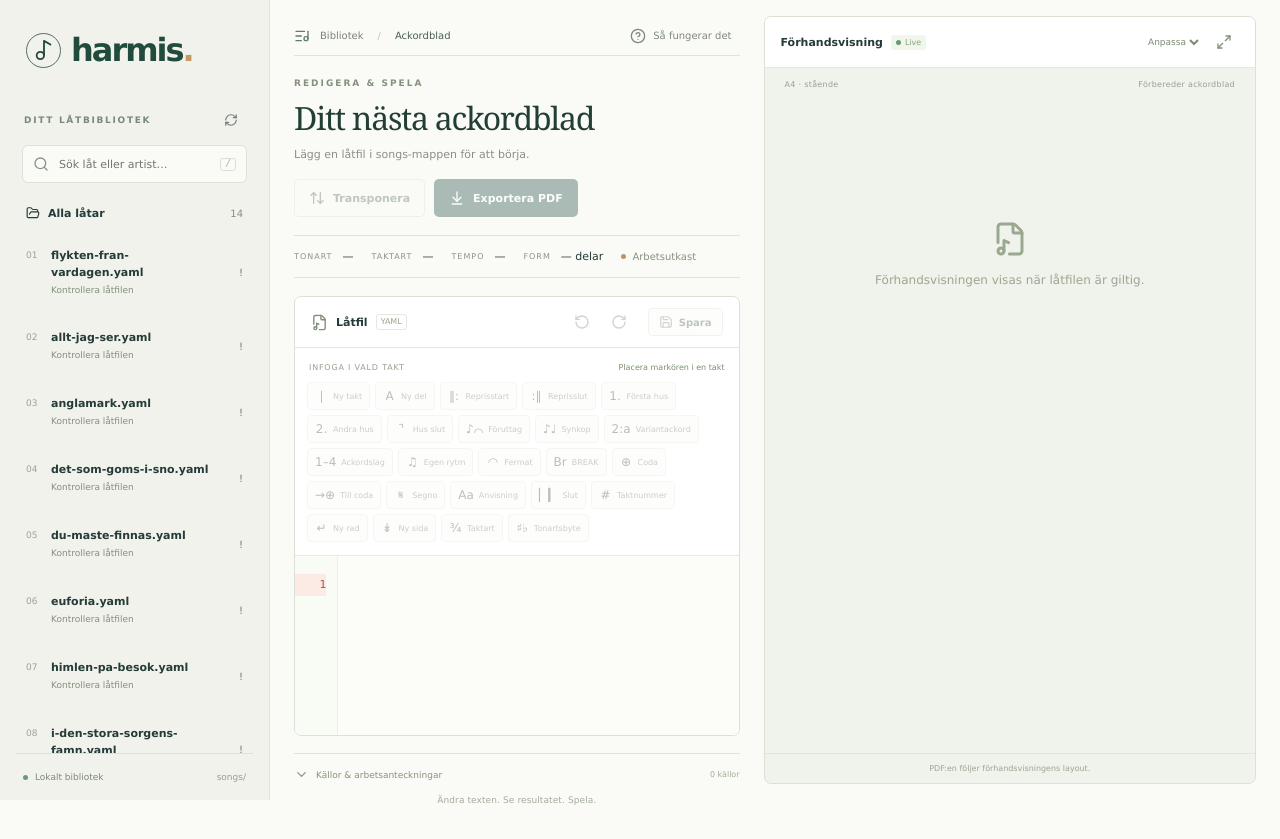
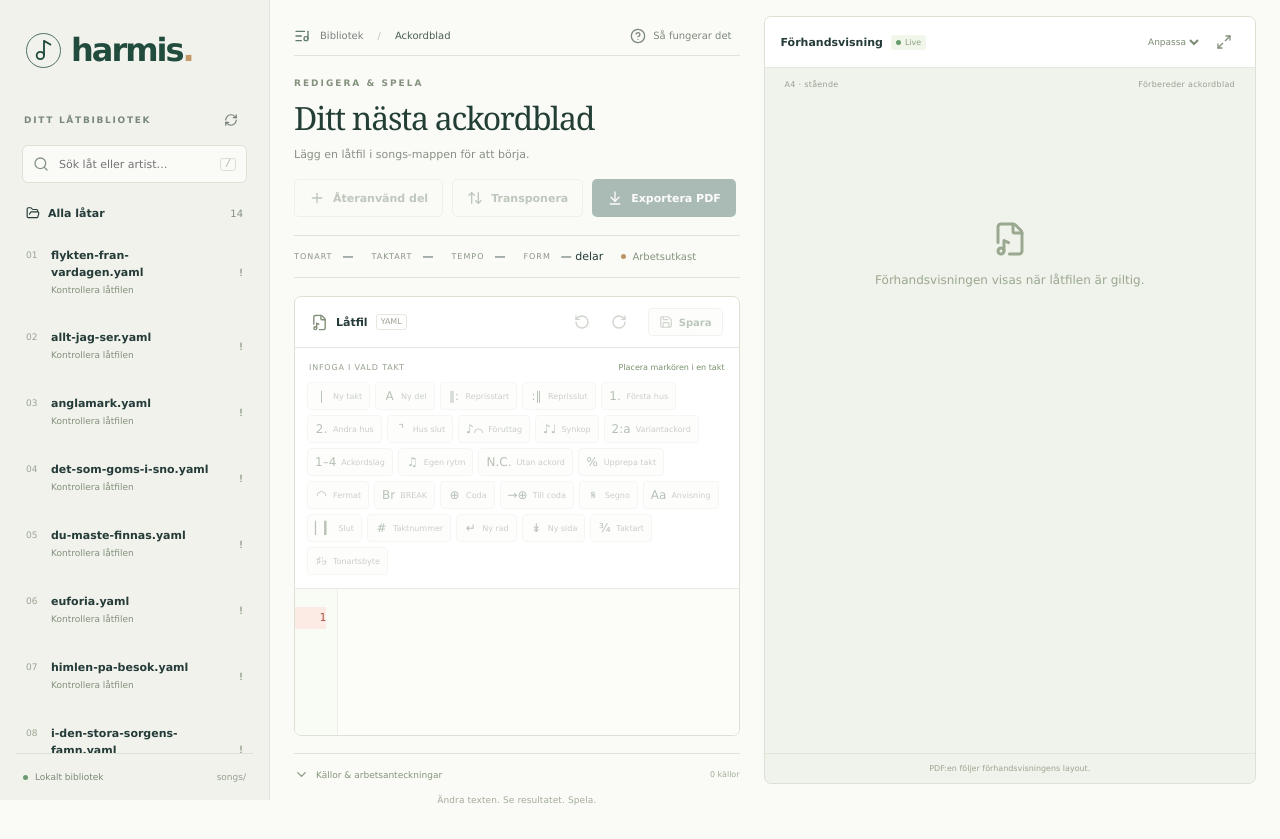
Before and after one commit to RightNiceGames/harmisgenerator, a Next.js app: page / in a window 1280 px wide. Built offline with nearby package versions, Linux system fonts and the light colour scheme.

Commit message:
feat: reuse song sections and support N.C. and bar repeats

```diff
--- a/components/editor.tsx
+++ b/components/editor.tsx
@@ -2,7 +2,7 @@
 import { useCallback, useEffect, useMemo, useRef, useState } from 'react';
 import { ArrowDownToLine, ArrowUpDown, Check, ChevronDown, CircleHelp, FileMusic, FolderOpen, ListMusic, LoaderCircle, Maximize2, Music2, Plus, RefreshCw, RotateCcw, RotateCw, Save, Search, X } from 'lucide-react';
 import { readSong, pretty, SongError, transposeText } from '@/lib/song';
-import { EditAction, insertFeature, selectedBar } from '@/lib/edit';
+import { EditAction, insertFeature, selectedBar, appendFormStep } from '@/lib/edit';
 import type { SongEntry } from '@/lib/storage';
 
 type Props = { initialSongs: SongEntry[]; initialId: string; initial: { text: string; revision: string } };
@@ -12,6 +12,7 @@ const musicalTools: { action: EditAction; mark: string; label: string }[] = [
   { action: 'hus1', mark: '1.', label: 'Första hus' }, { action: 'hus2', mark: '2.', label: 'Andra hus' }, { action: 'hus_slut', mark: '⌝', label: 'Hus slut' },
   { action: 'foruttag', mark: '♪⌒', label: 'Föruttag' }, { action: 'offbeat', mark: '♪♩', label: 'Synkop' },
   { action: 'variant', mark: '2:a', label: 'Variantackord' }, { action: 'slag', mark: '1–4', label: 'Ackordslag' }, { action: 'rytm', mark: '♫', label: 'Egen rytm' },
+  { action: 'nc', mark: 'N.C.', label: 'Utan ackord' }, { action: 'repeat_bar', mark: '%', label: 'Upprepa takt' },
   { action: 'fermat', mark: '◠', label: 'Fermat' }, { action: 'break', mark: 'Br', label: 'BREAK' },
   { action: 'coda', mark: '⊕', label: 'Coda' }, { action: 'coda_hopp', mark: '→⊕', label: 'Till coda' },
   { action: 'segno', mark: '𝄋', label: 'Segno' }, { action: 'anvisning', mark: 'Aa', label: 'Anvisning' },
@@ -30,6 +31,7 @@ export function Editor({ initialSongs, initialId, initial }: Props) {
   const [search, setSearch] = useState(''), [pages, setPages] = useState<string[]>([]), [previewText, setPreviewText] = useState('');
   const [saving, setSaving] = useState(false), [loading, setLoading] = useState(false), [exporting, setExporting] = useState(false), [rendering, setRendering] = useState(false);
   const [notice, setNotice] = useState(''), [requestError, setRequestError] = useState(''), [renderError, setRenderError] = useState('');
+  const [formOpen, setFormOpen] = useState(false), [formPart, setFormPart] = useState(''), [formTimes, setFormTimes] = useState(1);
   const [cursor, setCursor] = useState(0), [help, setHelp] = useState(false), [sources, setSources] = useState(false), [transpose, setTranspose] = useState(false);
   const [target, setTarget] = useState('C'), [spelling, setSpelling] = useState<'b' | '#'>('b'), [wide, setWide] = useState(false);
   const [zoom, setZoom] = useState('fit');
@@ -155,6 +157,12 @@ export function Editor({ initialSongs, initialId, initial }: Props) {
     }
     catch (e) { setRequestError(e instanceof Error ? e.message : 'Kunde inte infoga.'); }
   }
+  function appendPart() {
+    try {
+      edit(appendFormStep(text, formPart, formTimes));
+      setFormOpen(false);
+    } catch (e) { setRequestError(e instanceof Error ? e.message : 'Kunde inte återanvända delen.'); }
+  }
   function doTranspose() {
     try {
       const minor = parsed.song?.grundtonart.endsWith('m') ? 'm' : '';
@@ -190,9 +198,11 @@ export function Editor({ initialSongs, initialId, initial }: Props) {
       <div className="editing-column">
       <header className="topbar"><div className="breadcrumb"><ListMusic size={16}/><span>Bibliotek</span><span className="breadcrumb-slash">/</span><span>Ackordblad</span></div><button className="text-button" onClick={() => setHelp(true)}><CircleHelp size={16}/>Så fungerar det</button></header>
       <section className="song-header"><div><div className="eyebrow">REDIGERA & SPELA</div><h1>{parsed.song?.titel || current?.title || 'Ditt nästa ackordblad'}</h1><p>{parsed.song?.artist || current?.artist || 'Lägg en låtfil i songs-mappen för att börja.'}{parsed.song?.version && <span className="version-label">{parsed.song.version}</span>}</p></div>
-        <div className="header-actions"><button className="button secondary" onClick={() => { setTarget((parsed.song?.grundtonart || 'C').replace(/m$/,'')); setTranspose(!transpose); }} disabled={!parsed.song || busy}><ArrowUpDown size={16}/>Transponera</button><button className="button primary" onClick={exportPdf} disabled={!parsed.song || busy || exporting}>{exporting ? <LoaderCircle size={16} className="spin"/> : <ArrowDownToLine size={16}/>}Exportera PDF</button></div>
+        <div className="header-actions"><button className="button secondary" disabled={!parsed.song || busy} onClick={() => { setFormPart(parsed.song?.delar[0]?.namn ?? ''); setFormTimes(1); setFormOpen(!formOpen); }}><Plus size={16}/>Återanvänd del</button><button className="button secondary" onClick={() => { setTarget((parsed.song?.grundtonart || 'C').replace(/m$/,'')); setTranspose(!transpose); }} disabled={!parsed.song || busy}><ArrowUpDown size={16}/>Transponera</button><button className="button primary" onClick={exportPdf} disabled={!parsed.song || busy || exporting}>{exporting ? <LoaderCircle size={16} className="spin"/> : <ArrowDownToLine size={16}/>}Exportera PDF</button></div>
       </section>
       <div className="song-facts"><span><i>TONART</i><b>{parsed.song ? pretty(parsed.song.grundtonart) : '—'}</b></span><span><i>TAKTART</i><b>{parsed.song?.taktart || '—'}</b></span><span><i>TEMPO</i><b>{parsed.song?.tempo ? `${parsed.song.tempo} bpm` : '—'}</b></span><span><i>FORM</i><b>{parsed.song?.delar.length ?? '—'} delar</b></span><span className="draft-status"><span className={`status-dot ${parsed.song?.status === 'granskad' ? 'reviewed' : ''}`}/>{parsed.song?.status === 'granskad' ? 'Granskad' : 'Arbetsutkast'}</span></div>
+      {parsed.song?.spelordning && <div className="form-summary" aria-label="Spelordning"><strong>Spelordning</strong><p>{parsed.song.spelordning.map(step=>`${step.del}${step.ganger>1 ? ` × ${step.ganger}` : ''}`).join(' → ')} → SLUT</p></div>}
+      {formOpen && <section className="transpose-panel" aria-label="Återanvänd låtdel"><div><strong>Lägg till en återkomst</strong><p>Delen läggs sist i spelordningen. Du kan ändra ordningen i låtfilens spelordning.</p></div><label>Låtdel<select aria-label="Låtdel att återanvända" value={formPart} onChange={e=>setFormPart(e.target.value)}>{parsed.song?.delar.map((part,i)=><option key={i} value={part.namn}>{part.namn}</option>)}</select></label><label>Antal gånger<select aria-label="Antal gånger" value={formTimes} onChange={e=>setFormTimes(Number(e.target.value))}>{Array.from({length:16},(_,i)=><option key={i+1} value={i+1}>{i+1}</option>)}</select></label><button className="button primary" onClick={appendPart} disabled={!parsed.song || busy}>Lägg sist i formen</button><button className="icon-button" aria-label="Stäng återanvändning" onClick={()=>setFormOpen(false)}><X size={18}/></button></section>}
       {transpose && <section className="transpose-panel" aria-label="Transponera låten"><div><strong>Välj ny tonart</strong><p>Ackorden och tonarten ändras i texten. Spara för att uppdatera låtfilen.</p></div><label>Måltonart<select aria-label="Måltonart" value={target} onChange={e => setTarget(e.target.value)}>{['C','Db','C#','D','Eb','D#','E','F','Gb','F#','G','Ab','G#','A','Bb','A#','B'].map(n => <option key={n} value={n}>{pretty(n)}{parsed.song?.grundtonart.endsWith('m') ? 'm' : ''}</option>)}</select></label><label>Förtecken<select aria-label="Förtecken" value={spelling} onChange={e => setSpelling(e.target.value as 'b'|'#')}><option value="b">♭ B-förtecken</option><option value="#">♯ Korsförtecken</option></select></label><button className="button primary" onClick={doTranspose}>Transponera</button><button className="icon-button" aria-label="Stäng transponering" onClick={() => setTranspose(false)}><X size={18}/></button></section>}
       {requestError && <div className="error-banner" role="alert">{requestError}<button className="icon-button" aria-label="Stäng felmeddelande" onClick={() => setRequestError('')}><X size={16}/></button></div>}
         <section className="editor-panel" aria-label="Låtfil">
--- a/lib/edit.ts
+++ b/lib/edit.ts
@@ -1,7 +1,7 @@
 import { isMap, isSeq, parseDocument } from 'yaml';
-import { asBar, readSong } from './song';
+import { asBar, readSong, parseSongDocument } from './song';
 export function selectedBar(text: string, cursor: number): { section: number; bar: number } | undefined {
-  const doc = parseDocument(text);
+  const doc = parseSongDocument(text);
   const sections = doc.get('delar', true);
   if (!isSeq(sections)) return;
   let nearest: { section: number; bar: number } | undefined;
@@ -16,15 +16,18 @@ export function selectedBar(text: string, cursor: number): { section: number; ba
   });
   return nearest;
 }
-export type EditAction = 'takt' | 'del' | 'repris_start' | 'repris_slut' | 'hus1' | 'hus2' | 'hus_slut' | 'foruttag' | 'offbeat' | 'fermat' | 'break' | 'coda' | 'coda_hopp' | 'segno' | 'anvisning' | 'slut' | 'radbrytning' | 'sidbrytning' | 'nummer' | 'taktart' | 'tonart' | 'variant' | 'slag' | 'rytm';
+export type EditAction = 'takt' | 'del' | 'repris_start' | 'repris_slut' | 'hus1' | 'hus2' | 'hus_slut' | 'foruttag' | 'offbeat' | 'fermat' | 'break' | 'coda' | 'coda_hopp' | 'segno' | 'anvisning' | 'slut' | 'radbrytning' | 'sidbrytning' | 'nummer' | 'taktart' | 'tonart' | 'variant' | 'slag' | 'rytm' | 'nc' | 'repeat_bar';
 export function insertFeature(text: string, cursor: number, action: EditAction): { text: string; cursor: number } {
-  const song = readSong(text), doc = parseDocument(text);
+  const song = readSong(text), doc = parseSongDocument(text);
   const selected = selectedBar(text, cursor);
   let destination: (string | number)[];
   if (action === 'del') {
     const sections = doc.get('delar', true);
     if (!isSeq(sections)) throw new Error('Låtdelar saknas.');
-    sections.add(doc.createNode({ namn: 'Ny del', takter: ['C', 'C', 'F', 'G7'] }));
+    let name = 'Ny del';
+    for (let i=2; song.delar.some(part=>part.namn===name); i++) name = `Ny del ${i}`;
+    sections.add(doc.createNode({ namn: name, takter: ['C', 'C', 'F', 'G7'] }));
+    if (song.spelordning) doc.set('spelordning', [...song.spelordning, {del:name,ganger:1}]);
     destination = ['delar', song.delar.length, 'namn'];
   } else {
     if (!selected) throw new Error('Placera markören i den takt du vill ändra.');
@@ -43,6 +46,7 @@ export function insertFeature(text: string, cursor: number, action: EditAction):
     } else {
       const data = { ...asBar(song.delar[section].takter[bar]) };
       const values: Record<string, Record<string, unknown>> = {
+        nc: { ackord: 'N.C.' }, repeat_bar: { ackord: '%' },
         slag: { slag: data.slag ?? data.ackord.trim().split(/\s+/).map((_, i, chords) => 1 + Math.floor(i * (beats / chords.length) * 4) / 4) },
         rytm: { rytm: data.rytm ?? [0, 1, 3].map(offset => ({ slag: 1 + offset * denominator / 8, notvarde: 8 })).filter(note => note.slag + denominator / 8 <= beats + 1) },
         variant: { varianter: [...(data.varianter ?? []), { gang: Math.max(1, ...(data.varianter ?? []).map(v => v.gang)) + 1, ackord: data.ackord, ...(data.slag ? { slag: data.slag } : {}) }] },
@@ -58,6 +62,9 @@ export function insertFeature(text: string, cursor: number, action: EditAction):
       if ((action === 'foruttag' || action === 'offbeat') && data.rytm) throw new Error('Ta bort rytm-raderna innan du infogar en synkop.');
       let node = doc.getIn(destination, true);
       if (!isMap(node)) { const old = node; const replacement = doc.createNode(data); if (old && typeof old === 'object' && 'comment' in old) replacement.comment = old.comment as string; doc.setIn(destination, replacement); }
+      if (action === 'nc' || action === 'repeat_bar') {
+        for (const key of ['slag','synkop','fermat','rytm','varianter']) doc.deleteIn([...destination,key]);
+      }
       for (const [key, value] of Object.entries(fields)) doc.setIn([...destination, key], value);
       destination = [...destination, Object.keys(fields)[0]];
     }
@@ -68,3 +75,12 @@ export function insertFeature(text: string, cursor: number, action: EditAction):
   const range = updated && typeof updated === 'object' && 'range' in updated ? (updated as { range?: number[] }).range : undefined;
   return { text: result, cursor: range?.[0] ?? cursor };
 }
+
+export function appendFormStep(text: string, part: string, times: number) {
+  const song = readSong(text), doc = parseSongDocument(text);
+  const steps = song.spelordning ?? song.delar.map(section=>({del:section.namn,ganger:1}));
+  doc.set('spelordning', [...steps, {del:part,ganger:times}]);
+  const result = doc.toString({lineWidth:110});
+  readSong(result);
+  return result;
+}
--- a/lib/render.ts
+++ b/lib/render.ts
@@ -57,6 +57,17 @@ export function layoutChart(song: Song, regular: PDFFont, bold: PDFFont): ChartP
     const meta = [pretty(song.grundtonart), song.taktart, song.stil, song.tempo ? `♩ = ${song.tempo}` : undefined].filter(Boolean).join('  •  ');
     fitText(L, y, meta, 8, R-L, false, GREY); y += 14;
     fitText(L, y, song.upphov || song.artist, 8, R-L, false, GREY);
+    if (song.spelordning) {
+      y += 19;
+      let current = 'Spelordning: ';
+      for (const step of [...song.spelordning.map(step => `${step.del}${step.ganger > 1 ? ' × '+step.ganger : ''}`), 'SLUT']) {
+        const next = current.endsWith(': ') ? current + step : current + ' → ' + step;
+        if (width(next, 8, true) > R-L && !current.endsWith(': ')) {
+          fitText(L,y,current+' →',8,R-L,true,ACCENT); y += 13; current = step;
+        } else current = next;
+      }
+      fitText(L,y,current,8,R-L,true,ACCENT);
+    }
     return y + 30;
   };
   let y = header();
--- a/lib/song.ts
+++ b/lib/song.ts
@@ -1,5 +1,5 @@
 import { z } from 'zod';
-import { isScalar, LineCounter, parseDocument } from 'yaml';
+import { isScalar, LineCounter, parseDocument, visit } from 'yaml';
 
 const notePattern = /^[A-G](?:#|b|♯|♭)?$/;
 const keyPattern = /^[A-G](?:#|b|♯|♭)?(?:m)?$/;
@@ -50,8 +50,19 @@ export const songSchema = z.strictObject({
   status: z.enum(['utkast', 'granskad']).default('utkast'),
   kallor: z.array(z.strictObject({ url: z.string().url(), beskrivning: z.string().max(600) })).max(20).optional(),
   anteckningar: z.array(z.string().max(1400)).max(30).optional(),
+  spelordning: z.array(z.strictObject({ del: z.string().min(1).max(80), ganger: z.number().int().min(1).max(16).default(1) })).min(1).max(60).optional(),
   delar: z.array(sectionSchema).min(1).max(60),
 }).superRefine((song, ctx) => {
+  if (song.spelordning) {
+    const names = song.delar.map(part => part.namn);
+    if (new Set(names).size !== names.length) ctx.addIssue({code:'custom',path:['delar'],message:'Låtdelarna måste ha unika namn när spelordning används.'});
+    song.spelordning.forEach((step,i) => {
+      if (!names.includes(step.del)) ctx.addIssue({code:'custom',path:['spelordning',i,'del'],message:`Låtdelen ${step.del} finns inte.`});
+    });
+    names.forEach((name,i) => {
+      if (!song.spelordning!.some(step=>step.del===name)) ctx.addIssue({code:'custom',path:['delar',i,'namn'],message:`Lägg till ${name} i spelordningen.`});
+    });
+  }
   let count = 0;
   let meter = song.taktart;
   song.delar.forEach((section, si) => section.takter.forEach((raw, bi) => {
@@ -100,7 +111,8 @@ export function ascii(value: string) { return value.replaceAll('♭', 'b').repla
 export function pretty(value: string) { return value.replaceAll('b', '♭').replaceAll('#', '♯'); }
 export type Chord = { root: string; extension: string; bass?: string; special?: boolean };
 export function parseChord(value: string): Chord {
-  if (['N.C.', '%', '-'].includes(value)) return { root: value, extension: '', special: true };
+  if (/^N\.?C\.?$/i.test(value)) return { root: 'N.C.', extension: '', special: true };
+  if (['%', '-'].includes(value)) return { root: value, extension: '', special: true };
   const match = ascii(value).match(/^([A-G][b#]?)(.*?)(?:\/([A-G][b#]?))?$/);
   if (!match || !/^(?:(?:maj|Maj|M|m|min|dim|aug|sus|add|alt|omit|no)|[0-9b#()+°ø/\-])*$/u.test(match[2])) throw new Error(`Ogiltigt ackord: ${value}`);
   return { root: match[1], extension: match[2], bass: match[3] };
@@ -123,10 +135,23 @@ export function transposeChord(chord: string, semitones: number, spelling: 'b' |
 export class SongError extends Error {
   constructor(message: string, public line = 1) { super(message); }
 }
+// Accept a bare bar-repeat marker without changing source offsets used by the editor.
+export function parseSongDocument(text: string, options: { lineCounter?: LineCounter; uniqueKeys?: boolean } = {}) {
+  const doc = parseDocument(text, options);
+  const percentOffsets = new Set<number>();
+  visit(doc, { Scalar(_key, node) {
+    if (node.range && text[node.range[0]] === '%' && node.value === '%') {
+      percentOffsets.add(node.range[0]);
+      node.type = 'QUOTE_DOUBLE';
+    }
+  }});
+  doc.errors = doc.errors.filter(error => !(error.code === 'BAD_SCALAR_START' && percentOffsets.has(error.pos[0])));
+  return doc;
+}
 export function readSong(text: string): Song {
   if (text.length > 200_000) throw new SongError('Låtfilen är för stor. Högst 200 kB.');
   const lineCounter = new LineCounter();
-  const doc = parseDocument(text, { lineCounter, uniqueKeys: true });
+  const doc = parseSongDocument(text, { lineCounter, uniqueKeys: true });
   if (doc.errors.length) {
     const error = doc.errors[0];
     throw new SongError(error.message.split('\n')[0], error.linePos?.[0].line ?? 1);
@@ -152,7 +177,7 @@ export function transposeText(text: string, target: string, spelling: 'b' | '#')
   if (!keyPattern.test(target)) throw new SongError('Ogiltig måltonart.');
   if (target.endsWith('m') !== song.grundtonart.endsWith('m')) throw new SongError('Transponering bevarar dur eller moll.');
   const distance = pitch(target.replace(/m$/, '')) - pitch(song.grundtonart.replace(/m$/, ''));
-  const doc = parseDocument(text);
+  const doc = parseSongDocument(text);
   const change = (path: (string | number)[], value: string) => {
     const node = doc.getIn(path, true);
     if (isScalar(node)) node.value = value; else doc.setIn(path, value);
```
Also changed, not shown: songs/universum.yaml (+11 -3 lines), app/globals.css, 2 other files (tests, documents, lock files or other folders).
